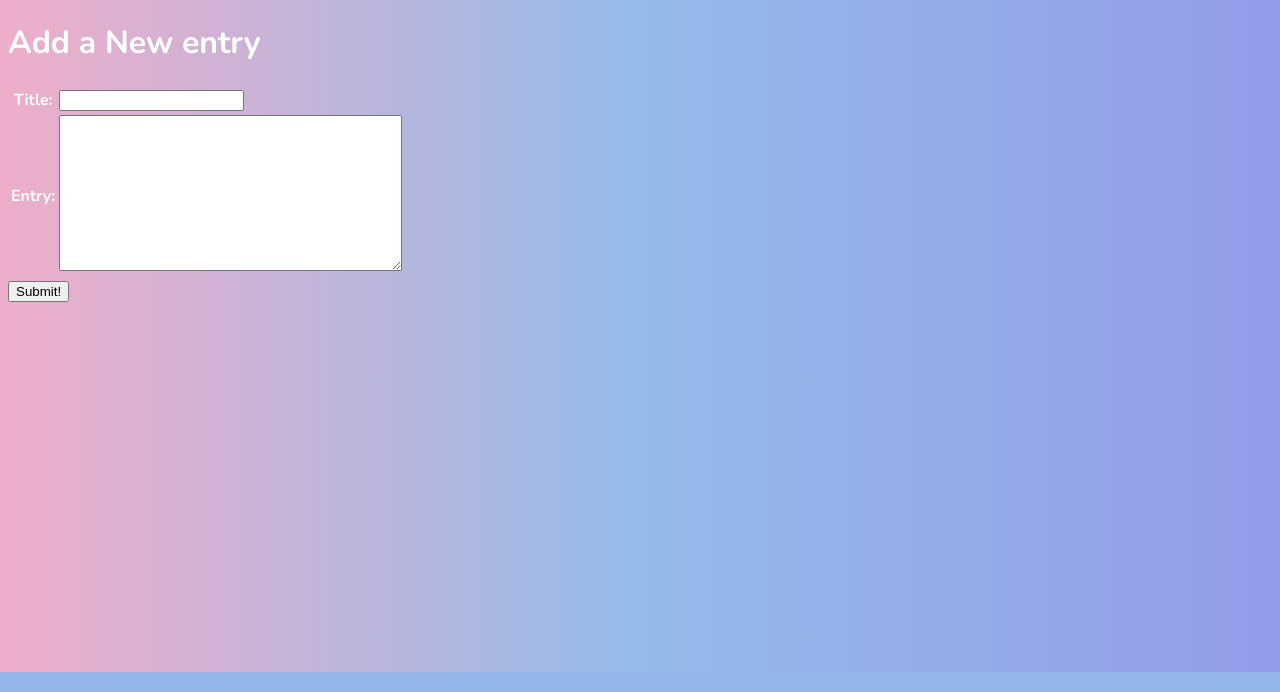
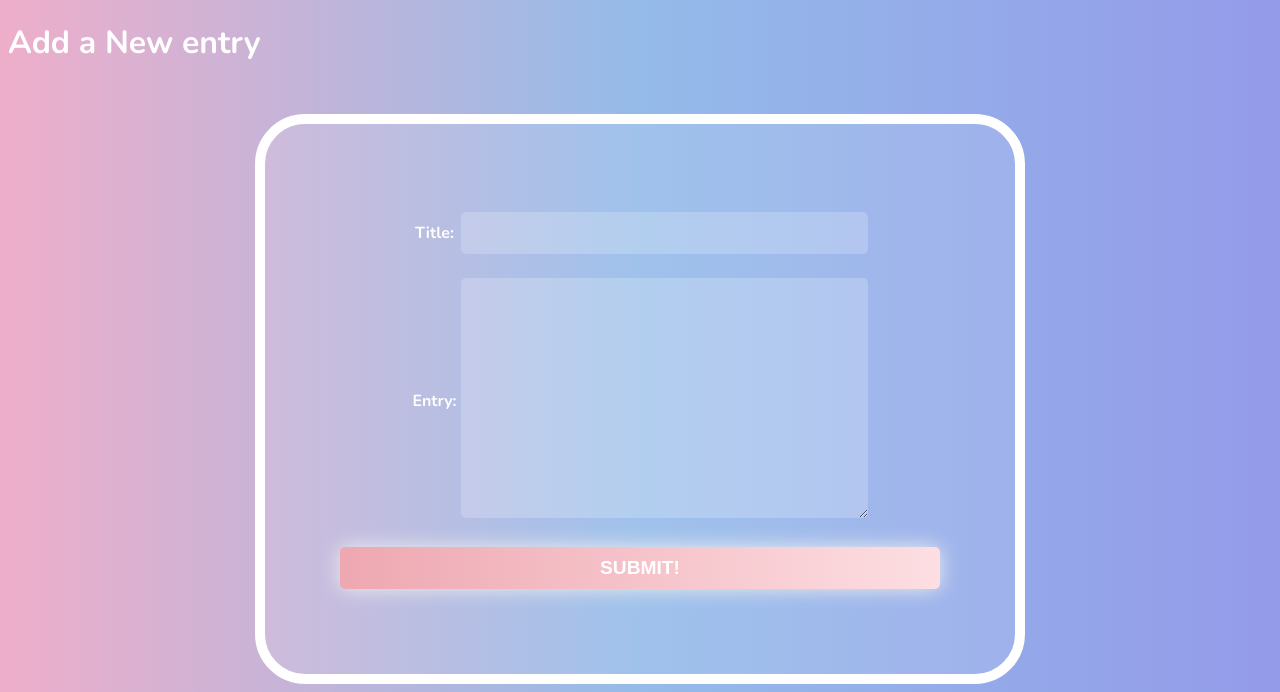
Before and after one commit to amenalii/tinytrackr, a Django app: page /journal/add/ in a window 1280 px wide. Shown: the part 128-820 px from the top of the page. Run offline with Django 5.2, Linux system fonts and the light colour scheme; the visitor is signed in with stand-in values (Sample User, id 1).

Commit message:
All forms styled to appear the same

```diff
--- a/main_app/static/css/base.css
+++ b/main_app/static/css/base.css
@@ -15,7 +15,7 @@ header {
   padding: 0px 32px 0px 0px;
 }
 
-.logo img{
+.logo img {
   height: 120px;
   width: auto;
   margin-right: 0;
@@ -126,7 +126,10 @@ nav ul li button:hover,
   text-decoration: none;
 }
 
-.auth-forms {
+.auth-forms,
+.child-form,
+.journal-form,
+.edit-form {
   display: flex;
   flex-direction: column;
   align-items: center;
@@ -141,17 +144,29 @@ nav ul li button:hover,
   margin-top: 50px;
 }
 
-.auth-forms input {
+.auth-forms input,
+.auth-forms textarea,
+.child-form input,
+.child-form textarea,
+.journal-form input,
+.journal-form textarea,
+.edit-form input,
+.edit-form textarea {
   width: 100%;
   padding: 10px;
   margin: 10px 0;
   border: none;
   border-radius: 5px;
   background-color: rgba(255, 255, 255, 0.2);
-  color: white;
+  font-family: inherit;
+  font-size: 1rem;
+  box-sizing: border-box;
 }
 
-.auth-forms button {
+.auth-forms button,
+.child-form button,
+.journal-form button,
+.edit-form button {
   width: 100%;
   padding: 10px;
   border: none;
@@ -175,7 +190,10 @@ nav ul li button:hover,
   text-decoration: underline;
 }
 
-.auth-forms label {
+.auth-forms label,
+.child-form label,
+.journal-form label,
+.edit-form label {
   font-weight: bold;
   color: white;
   display: block;
--- a/main_app/templates/journal/journal_form.html
+++ b/main_app/templates/journal/journal_form.html
@@ -10,12 +10,12 @@
 </div>
 
 <div class="form-container">
-  <form action="" method="post" class="form-container">
+  <form action="" method="post" class="journal-form">
     {% csrf_token %}
     <table>
       {{ form.as_table }}
     </table>
-    <button type="submit" class="btn submit">Submit!</button>
+    <button type="submit" class="btn-grad">Submit!</button>
   </form>
 </div>
 
--- a/main_app/templates/main_app/child_form.html
+++ b/main_app/templates/main_app/child_form.html
@@ -11,12 +11,12 @@
   {% endif %}
 </div>
 
-<form action="" method="post" class="form-container">
+<form action="" method="post" class="child-form">
   {% csrf_token %}
     <table>
         {{ form.as_table }}
     </table>
-    <button type="submit" class="btn submit">Submit!</button>
+    <button type="submit" class="btn-grad">Submit!</button>
 </form>
 
 {% endblock %}
--- a/main_app/templates/main_app/edit_activity_form.html
+++ b/main_app/templates/main_app/edit_activity_form.html
@@ -6,12 +6,12 @@
     <h1>Edit {{ child.name }}'s Activity</h1>
 </div>
 
-<form action="" method="post" class="form-container">
+<form action="" method="post" class="edit-form">
   {% csrf_token %}
     <table>
         {{ form.as_table }}
     </table>
-    <button type="submit" class="btn submit">Submit!</button>
+    <button type="submit" class="btn-grad">Submit!</button>
 </form>
 
 {% endblock %}
```
